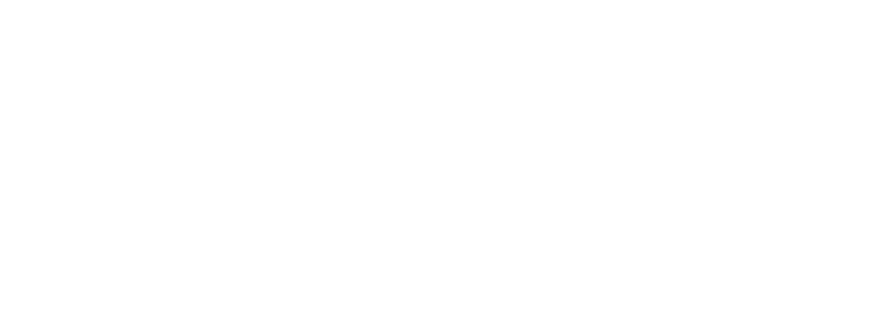
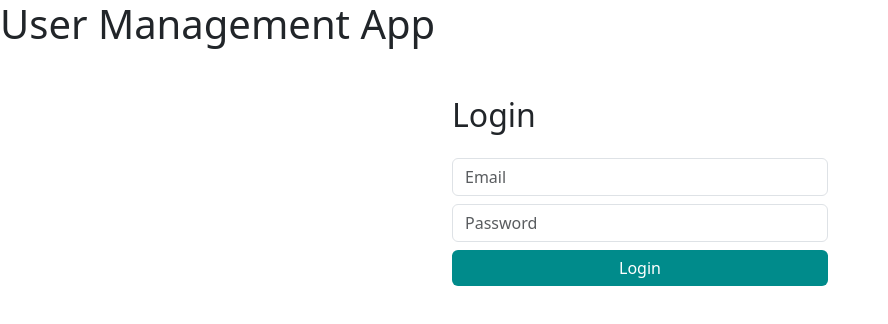
Before and after one commit to raween24/MernProject, a React (Create React App) app in the folder client/: page /login in a window 1280 px wide. Before the commit this address had no page. Shown: the top 324 px of the page, without its empty margins (0-888 px from the left). Built offline with nearby package versions, Linux system fonts and the light colour scheme.

Commit message:
Daily update

```diff
--- a/client/src/App.js
+++ b/client/src/App.js
@@ -1,22 +1,28 @@
 import React from "react";
 import User from "./getuser/User";
-import { BrowserRouter as Router, Routes, Route } from "react-router-dom";
+import { BrowserRouter as Router, Routes, Route , Navigate } from "react-router-dom";
 import AddUser from "./adduser/adduser";
 import UpdateUser from "./updateuser/updateuser";
 import Login from "./login/Login";
 function App() {
-  const token = localStorage.getItem("token"); // vérifier si connecté
+  const token = localStorage.getItem("token"); // Vérifie si l’utilisateur est connecté
   return (
     <Router>
       <div className="App">
         <header className="App-header">
-          <h1></h1>
+          <h1>User Management App</h1>
         </header>
 
         <Routes>
-          <Route path="/" element={<User />} />
-           <Route path="/add" element={<AddUser />} />
-          <Route path="/update/:id" element={<UpdateUser />} />
+          {/* Login accessible sans être connecté */}
+          <Route path="/login" element={<Login />} />
+
+          {/* Si connecté → affiche User, sinon → redirige vers Login */}
+          <Route path="/" element={token ? <User /> : <Navigate to="/login" />} />
+
+          {/* Protégées par token */}
+          <Route path="/add" element={token ? <AddUser /> : <Navigate to="/login" />} />
+          <Route path="/update/:id" element={token ? <UpdateUser /> : <Navigate to="/login" />} />
         </Routes>
       </div>
     </Router>
```
